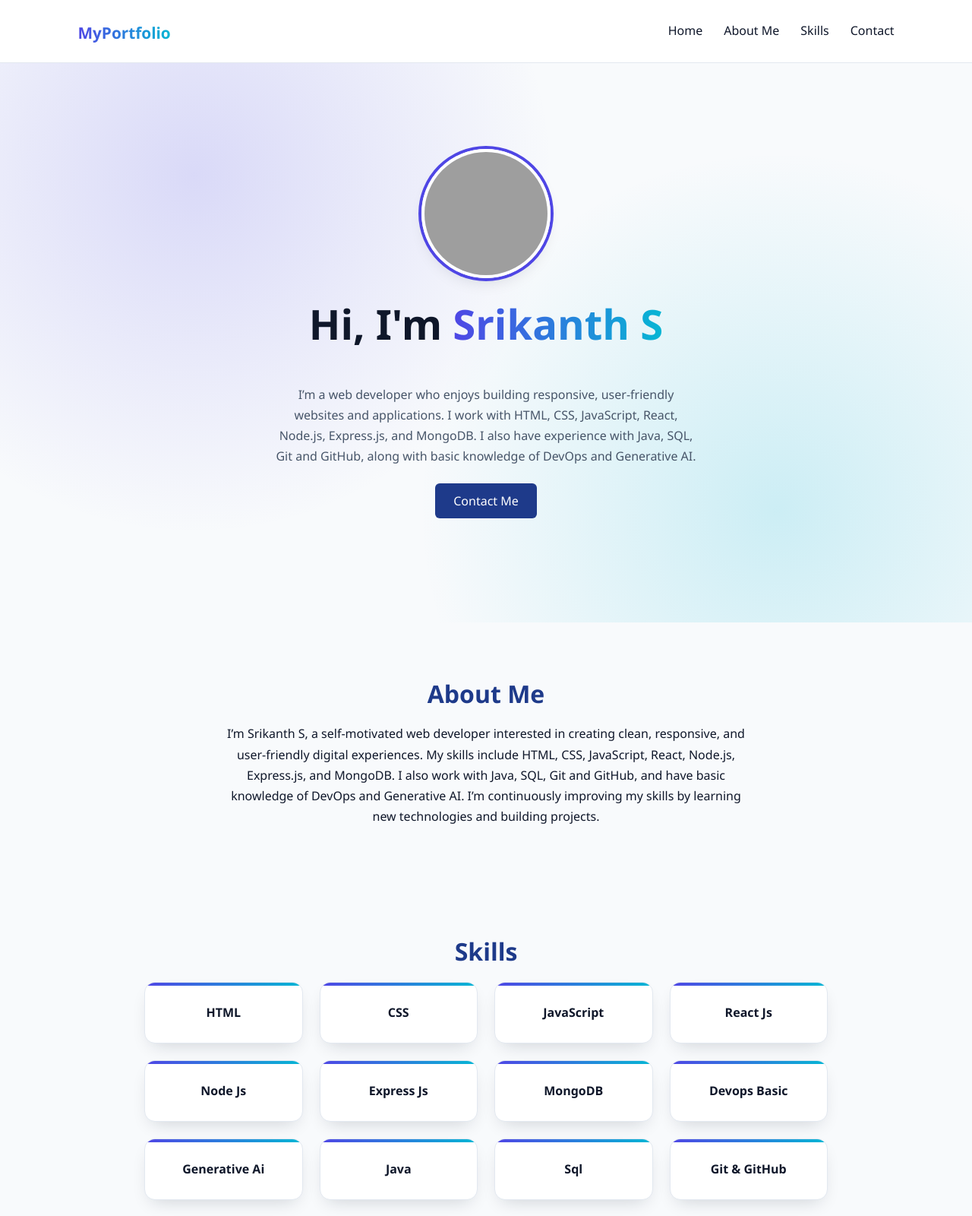
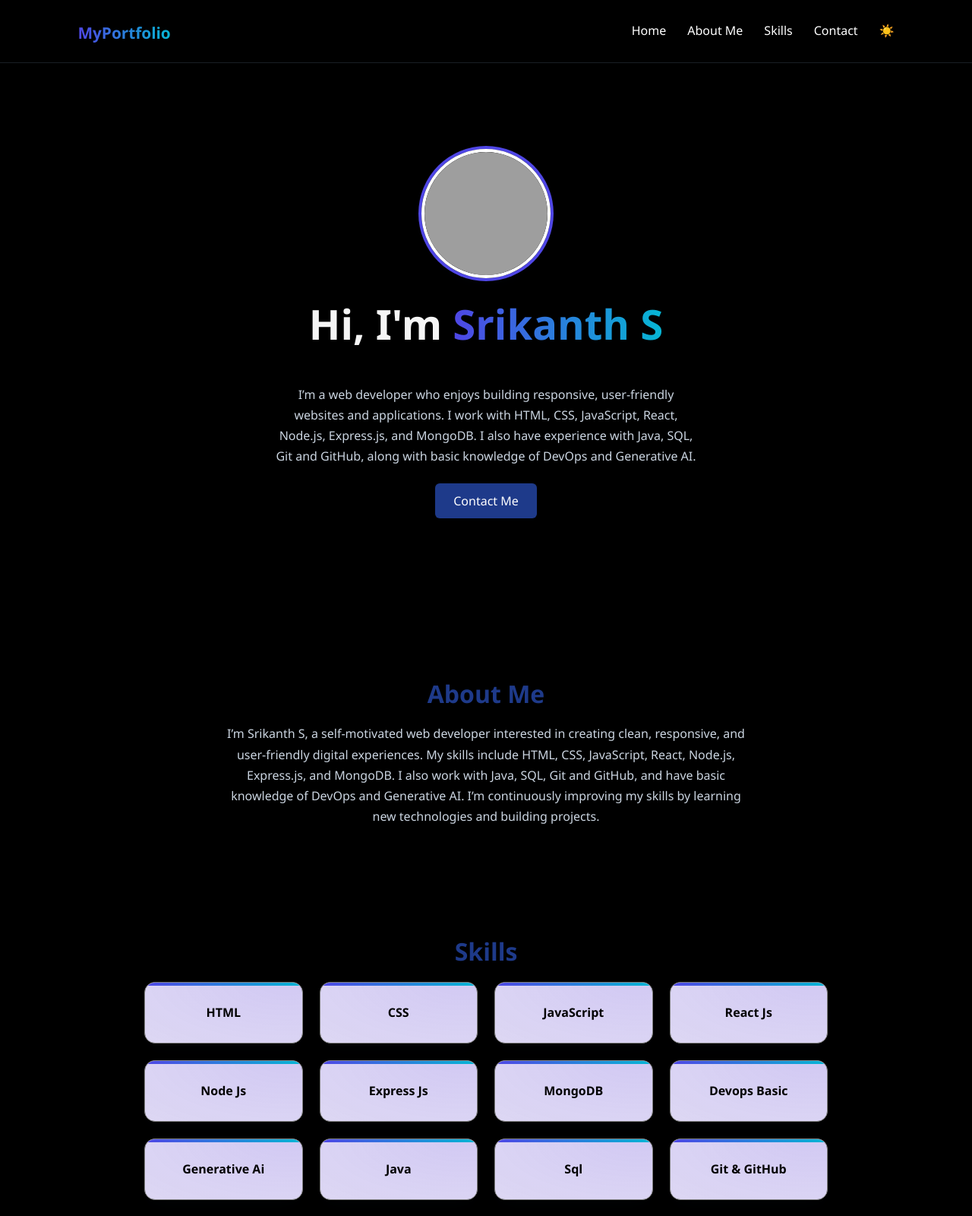
Before and after one commit to Havocsri/Intern-Portfolio, a plain HTML site: page index.html in a window 1280 px wide. Shown: the top 1600 px of the page at 76% size. Drawn offline with Linux system fonts and the light colour scheme; grey boxes are pictures that could not be loaded.

Commit message:
Add dark mode toggle functionality and styles

```diff
--- a/index.html
+++ b/index.html
@@ -18,6 +18,7 @@
       <li><a href="#about">About Me</a></li>
       <li><a href="#skills">Skills</a></li>
       <li><a href="#contact">Contact</a></li>
+      <a class="themeToggle"id="themeToggle"></a>
     </ul>
   </nav>
 
@@ -81,6 +82,6 @@
   <footer>
     <p>&copy; 2026 Srikanth S. All rights reserved.</p>
   </footer>
-
+  <script src="index.js"></script>
 </body>
 </html>
--- /dev/null
+++ b/index.js
@@ -0,0 +1,22 @@
+// Get the theme toggle button
+const themeToggle = document.getElementById("themeToggle");
+
+// Start in dark mode
+document.body.classList.add("dark-mode");
+themeToggle.textContent = "☀️";
+
+// Add click event to the button
+themeToggle.addEventListener("click", function () {  // Toggle dark mode class
+    document.body.classList.toggle("dark-mode");
+     // Check current theme
+    if (document.body.classList.contains("dark-mode")) {
+
+        themeToggle.textContent = "☀️";
+
+
+    } else {
+
+        themeToggle.textContent = "🌙";
+
+    }
+})
--- a/style.css
+++ b/style.css
@@ -387,3 +387,53 @@ footer {
 
   }
 }
+
+/* toggle darkmode */
+body.dark-mode .navbar {
+  background: black;
+  border-bottom: 1px solid #1a1f25;
+}
+
+body.dark-mode .navbar ul a {
+  color:white;
+}
+
+body.dark-mode .hero {
+  background: black;
+
+}
+body.dark-mode h1 {
+  color: whitesmoke;
+
+}
+
+body.dark-mode .hero p {
+  color: #cbd5e1;
+}
+
+body.dark-mode .section {
+  background: black;
+}
+
+body.dark-mode .section p {
+  color: #cbd5e1;
+}
+
+body.dark-mode .dark {
+  background: black;
+}
+
+body.dark-mode .skill-card {
+  background:
+      radial-gradient(ellipse at 90% 0%, #441aeb33, transparent 302%),
+      whitesmoke;
+  color:black;
+  border-color:gray;
+}
+
+body.dark-mode footer {
+  background: black;
+}
+body.dark-mode .contact{
+  background: black;
+}
```
